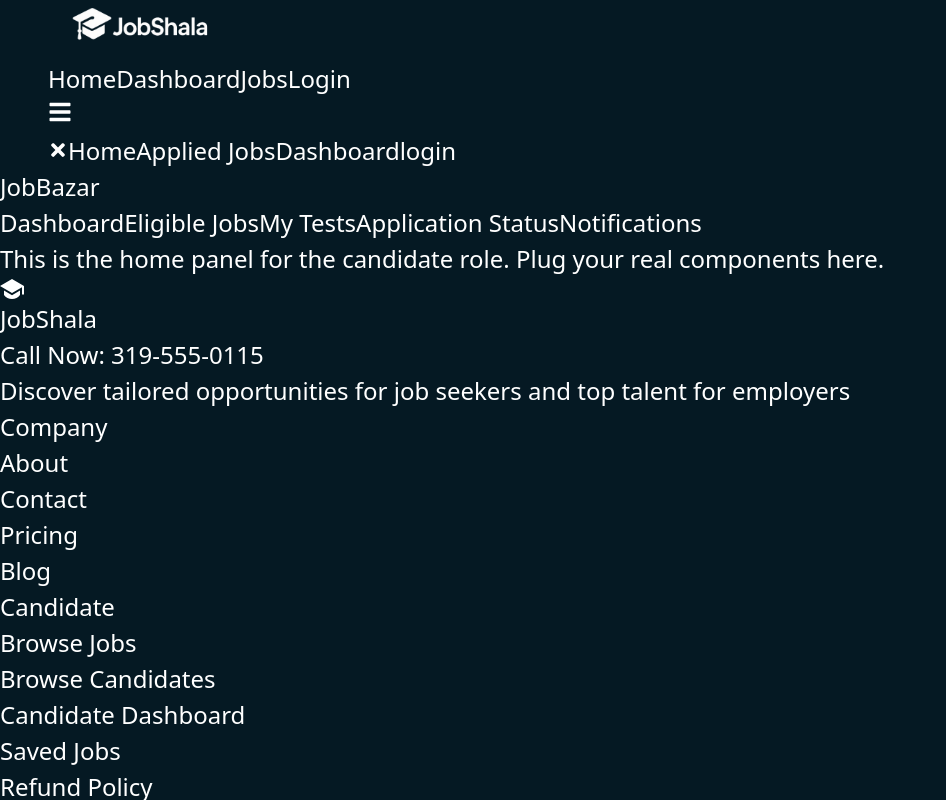
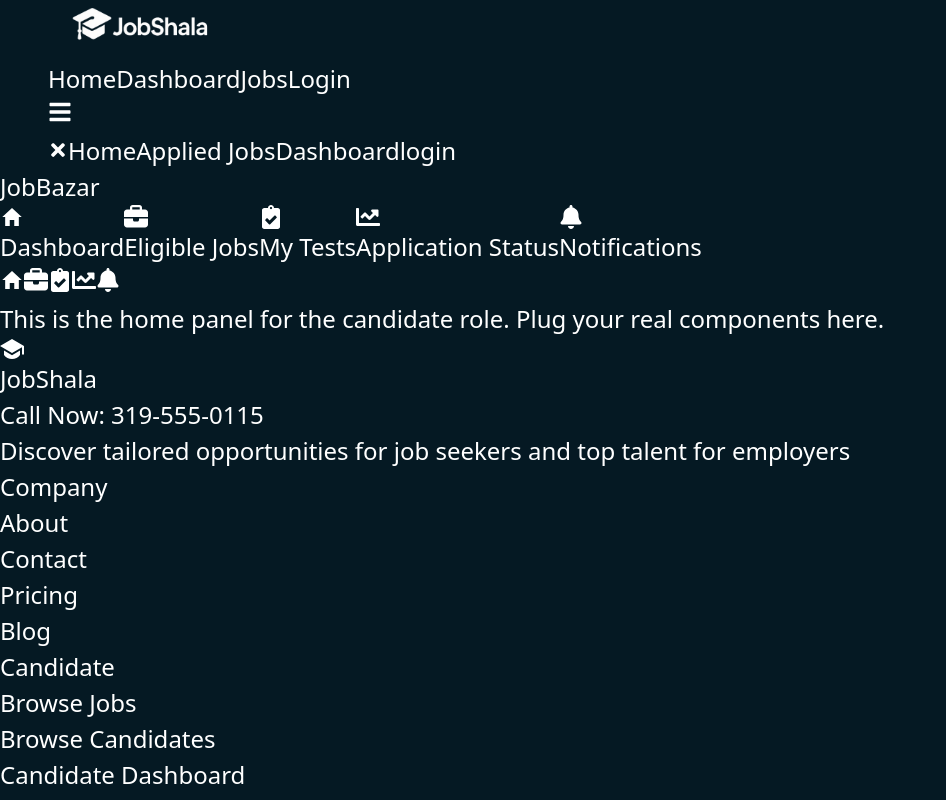
Before and after one commit to actionxbar-14/JobShala, a React (Vite) app in the folder JobShala/: page /JobDashboard in a window 1280 px wide. Shown: the top 800 px of the page, without its empty margins (0-946 px from the left). Built offline with nearby package versions, Linux system fonts and the light colour scheme.

Commit message:
dashboard section updated

```diff
--- a/JobShala/src/components/Dashboard.jsx
+++ b/JobShala/src/components/Dashboard.jsx
@@ -1,33 +1,119 @@
+// // import React, { useState } from "react";
+// // import { Link } from "react-router-dom";
+// // import { IoMdHome } from "react-icons/io";
+// // import { FaBriefcase } from "react-icons/fa6";
+// // import { FaClipboardCheck } from "react-icons/fa";
+// // import { FaChartLine } from "react-icons/fa";
+// // import { FaBell } from "react-icons/fa";
+
+// // const Dashboard = ({ role = "candidate" }) => {
+// //   // Sidebar menu definitions per role
+// //   const menus = {
+// //     candidate: [
+// //       { key: "home", label: "Dashboard", icon: <IoMdHome /> },
+// //       { key: "jobs", label: "Eligible Jobs", icon: <FaBriefcase /> },
+// //       { key: "tests", label: "My Tests", icon: <FaClipboardCheck /> },
+// //       { key: "status", label: "Application Status", icon:<FaChartLine />},
+// //       { key: "alerts", label: "Notifications", icon: <FaBell /> },
+// //     ],
+// //     recruiter: [
+// //       { key: "home", label: "Dashboard", icon: <IoMdHome /> },
+// //       { key: "post", label: "Create Job", icon: <FaBriefcase /> },
+// //       { key: "candidates", label: "Applicants", icon: <FaClipboardCheck /> },
+// //       { key: "schedule", label: "Schedule Interview", icon: <FaChartLine /> },
+// //       { key: "alerts", label: "Notifications", icon: <FaBell /> },
+// //     ],
+// //     admin: [
+// //       { key: "home", label: "Dashboard", icon: <IoMdHome /> },
+// //       { key: "verify", label: "Verify Companies", icon: <FaBriefcase /> },
+// //       { key: "cleanup", label: "Remove Spam", icon: <FaChartLine /> },
+// //       { key: "usage", label: "Platform Usage", icon: <FaBell /> },
+// //     ],
+// //   };
+
+// //   const [active, setActive] = useState(menus[role][0].key);
+
+// //   const ActiveIcon = menus[role].find((m) => m.key === active)?.icon;
+
+// //   return (
+// //     <div className="min-h-screen flex bg-[#001a26] text-gray-200">
+// //       {/* Sidebar */}
+// //       <aside className="w-64 bg-white/5 backdrop-blur-md border-r border-white/10 hidden md:block">
+// //         <div className="p-6 text-xl font-bold">JobBazar</div>
+// //         <nav className="flex flex-col gap-1 px-2">
+// //           {menus[role].map(({ key, label, icon: Icon }) => (
+// //             <button
+// //               key={key}
+// //               onClick={() => setActive(key)}
+// //               className={`flex items-center gap-3 px-4 py-2 rounded-lg text-sm hover:bg-white/10 transition ${
+// //                 active === key ? "bg-white/10" : ""
+// //               }`}
+// //             >
+// //               {/* <Icon className="w-5 h-5" />
+// //               {label} */}
+// //             </button>
+// //           ))}
+// //         </nav>
+// //       </aside>
+
+// //       {/* Main content */}
+// //       <main className="flex-1 p-6 overflow-y-auto">
+// //         {/* <h1 className="text-2xl font-semibold mb-4 capitalize flex items-center gap-2">
+// //           {ActiveIcon && <ActiveIcon className="w-6 h-6" />} {active.replace(/(^.|_.)/g, (s) => s.toUpperCase())}
+// //         </h1> */}
+
+// //         {/* Placeholder sections – replace with real components */}
+// //         <section className="bg-white/5 border border-white/10 rounded-xl p-6 shadow-sm">
+// //           <p className="text-gray-300 text-sm">
+// //             This is the <span className="font-medium">{active}</span> panel for the
+// //             <span className="font-medium"> {role}</span> role. Plug your real
+// //             components here.
+// //           </p>
+// //         </section>
+// //       </main>
+// //     </div>
+// //   );
+// // };
+
+// // export default Dashboard;
+
+
+
+
 // import React, { useState } from "react";
-// import { Link } from "react-router-dom";
 // import { IoMdHome } from "react-icons/io";
 // import { FaBriefcase } from "react-icons/fa6";
 // import { FaClipboardCheck } from "react-icons/fa";
 // import { FaChartLine } from "react-icons/fa";
 // import { FaBell } from "react-icons/fa";
 
+
+// /**
+//  * Dashboard component that adapts to three roles: "candidate", "recruiter", "admin".
+//  * Pass a `role` prop or fetch it from auth context.
+//  */
 // const Dashboard = ({ role = "candidate" }) => {
 //   // Sidebar menu definitions per role
 //   const menus = {
 //     candidate: [
-//       { key: "home", label: "Dashboard", icon: <IoMdHome /> },
-//       { key: "jobs", label: "Eligible Jobs", icon: <FaBriefcase /> },
-//       { key: "tests", label: "My Tests", icon: <FaClipboardCheck /> },
-//       { key: "status", label: "Application Status", icon:<FaChartLine />},
-//       { key: "alerts", label: "Notifications", icon: <FaBell /> },
+//       { key: "home", label: "Dashboard", icon: <IoMdHome/> },
+//       { key: "jobs", label: "Eligible Jobs", icon: <FaBriefcase/> },
+//       { key: "tests", label: "My Tests", icon: <FaClipboardCheck/> },
+//       { key: "status", label: "Application Status", icon: <FaChartLine/> },
+//       { key: "alerts", label: "Notifications", icon: <FaBell/> },
 //     ],
 //     recruiter: [
-//       { key: "home", label: "Dashboard", icon: <IoMdHome /> },
-//       { key: "post", label: "Create Job", icon: <FaBriefcase /> },
-//       { key: "candidates", label: "Applicants", icon: <FaClipboardCheck /> },
-//       { key: "schedule", label: "Schedule Interview", icon: <FaChartLine /> },
-//       { key: "alerts", label: "Notifications", icon: <FaBell /> },
+//       { key: "home", label: "Dashboard", icon:  <IoMdHome/>},
+//       { key: "post", label: "Create Job", icon: <FaBriefcase/> },
+//       { key: "candidates", label: "Applicants", icon: <FaClipboardCheck/> },
+//       { key: "schedule", label: "Schedule Interview", icon: <FaChartLine/> },
+//       { key: "alerts", label: "Notifications", icon: <FaBell/> },
 //     ],
 //     admin: [
-//       { key: "home", label: "Dashboard", icon: <IoMdHome /> },
-//       { key: "verify", label: "Verify Companies", icon: <FaBriefcase /> },
-//       { key: "cleanup", label: "Remove Spam", icon: <FaChartLine /> },
-//       { key: "usage", label: "Platform Usage", icon: <FaBell /> },
+//       { key: "home", label: "Dashboard", icon: <IoMdHome/> },
+//       { key: "verify", label: "Verify Companies", icon: <FaBriefcase/> },
+//       { key: "cleanup", label: "Remove Spam", icon: <FaClipboardCheck/> },
+//       { key: "usage", label: "Platform Usage", icon: <FaChartLine/> },
 //     ],
 //   };
 
@@ -38,28 +124,28 @@
 //   return (
 //     <div className="min-h-screen flex bg-[#001a26] text-gray-200">
 //       {/* Sidebar */}
-//       <aside className="w-64 bg-white/5 backdrop-blur-md border-r border-white/10 hidden md:block">
+//       <aside className="w-64 bg-white/5 backdrop-blur-md border-r border-white/10 hidden md:block z-[9998]">
 //         <div className="p-6 text-xl font-bold">JobBazar</div>
 //         <nav className="flex flex-col gap-1 px-2">
 //           {menus[role].map(({ key, label, icon: Icon }) => (
 //             <button
 //               key={key}
 //               onClick={() => setActive(key)}
-//               className={`flex items-center gap-3 px-4 py-2 rounded-lg text-sm hover:bg-white/10 transition ${
+//               className={`flex items-center gap-15 px-4 py-2 rounded-md text-sm hover:bg-white/10 transition ${
 //                 active === key ? "bg-white/10" : ""
 //               }`}
 //             >
-//               {/* <Icon className="w-5 h-5" />
-//               {label} */}
+//              {label}
 //             </button>
 //           ))}
 //         </nav>
 //       </aside>
 
 //       {/* Main content */}
-//       <main className="flex-1 p-6 overflow-y-auto">
+//       <main className="flex-1 p-6 overflow-y-auto z-[1]">
 //         {/* <h1 className="text-2xl font-semibold mb-4 capitalize flex items-center gap-2">
-//           {ActiveIcon && <ActiveIcon className="w-6 h-6" />} {active.replace(/(^.|_.)/g, (s) => s.toUpperCase())}
+//           {ActiveIcon && <ActiveIcon className="w-6 h-6" />}{" "}
+//           {active.replace(/(^.|_.)/g, (s) => s.toUpperCase())}
 //         </h1> */}
 
 //         {/* Placeholder sections – replace with real components */}
@@ -80,6 +166,10 @@
 
 
 
+
+
+
+
 import React, { useState } from "react";
 import { IoMdHome } from "react-icons/io";
 import { FaBriefcase } from "react-icons/fa6";
@@ -87,68 +177,71 @@ import { FaClipboardCheck } from "react-icons/fa";
 import { FaChartLine } from "react-icons/fa";
 import { FaBell } from "react-icons/fa";
 
-
-/**
- * Dashboard component that adapts to three roles: "candidate", "recruiter", "admin".
- * Pass a `role` prop or fetch it from auth context.
- */
 const Dashboard = ({ role = "candidate" }) => {
-  // Sidebar menu definitions per role
   const menus = {
     candidate: [
-      { key: "home", label: "Dashboard", icon: <IoMdHome/> },
-      { key: "jobs", label: "Eligible Jobs", icon: <FaBriefcase/> },
-      { key: "tests", label: "My Tests", icon: <FaClipboardCheck/> },
-      { key: "status", label: "Application Status", icon: <FaChartLine/> },
-      { key: "alerts", label: "Notifications", icon: <FaBell/> },
+      { key: "home", label: "Dashboard", icon: <IoMdHome /> },
+      { key: "jobs", label: "Eligible Jobs", icon: <FaBriefcase /> },
+      { key: "tests", label: "My Tests", icon: <FaClipboardCheck /> },
+      { key: "status", label: "Application Status", icon: <FaChartLine /> },
+      { key: "alerts", label: "Notifications", icon: <FaBell /> },
     ],
     recruiter: [
-      { key: "home", label: "Dashboard", icon:  <IoMdHome/>},
-      { key: "post", label: "Create Job", icon: <FaBriefcase/> },
-      { key: "candidates", label: "Applicants", icon: <FaClipboardCheck/> },
-      { key: "schedule", label: "Schedule Interview", icon: <FaChartLine/> },
-      { key: "alerts", label: "Notifications", icon: <FaBell/> },
+      { key: "home", label: "Dashboard", icon: <IoMdHome /> },
+      { key: "post", label: "Create Job", icon: <FaBriefcase /> },
+      { key: "candidates", label: "Applicants", icon: <FaClipboardCheck /> },
+      { key: "schedule", label: "Schedule Interview", icon: <FaChartLine /> },
+      { key: "alerts", label: "Notifications", icon: <FaBell /> },
     ],
     admin: [
-      { key: "home", label: "Dashboard", icon: <IoMdHome/> },
-      { key: "verify", label: "Verify Companies", icon: <FaBriefcase/> },
-      { key: "cleanup", label: "Remove Spam", icon: <FaClipboardCheck/> },
-      { key: "usage", label: "Platform Usage", icon: <FaChartLine/> },
+      { key: "home", label: "Dashboard", icon: <IoMdHome /> },
+      { key: "verify", label: "Verify Companies", icon: <FaBriefcase /> },
+      { key: "cleanup", label: "Remove Spam", icon: <FaClipboardCheck /> },
+      { key: "usage", label: "Platform Usage", icon: <FaChartLine /> },
     ],
   };
 
   const [active, setActive] = useState(menus[role][0].key);
-
   const ActiveIcon = menus[role].find((m) => m.key === active)?.icon;
 
   return (
-    <div className="min-h-screen flex bg-[#001a26] text-gray-200">
-      {/* Sidebar */}
+    <div className="min-h-screen flex flex-col md:flex-row bg-[#001a26] text-gray-200">
+      {/* Desktop Sidebar */}
       <aside className="w-64 bg-white/5 backdrop-blur-md border-r border-white/10 hidden md:block z-[9998]">
         <div className="p-6 text-xl font-bold">JobBazar</div>
         <nav className="flex flex-col gap-1 px-2">
-          {menus[role].map(({ key, label, icon: Icon }) => (
+          {menus[role].map(({ key, label, icon }) => (
             <button
               key={key}
               onClick={() => setActive(key)}
-              className={`flex items-center gap-15 px-4 py-2 rounded-md text-sm hover:bg-white/10 transition ${
+              className={`flex items-center gap-3 px-4 py-2 rounded-md text-sm hover:bg-white/10 transition ${
                 active === key ? "bg-white/10" : ""
               }`}
             >
-             {label}
+              {icon}
+              {label}
             </button>
           ))}
         </nav>
       </aside>
 
+      {/* Mobile Navbar */}
+      <nav className="md:hidden flex justify-around items-center bg-white/5 border-t border-white/10 py-2 fixed bottom-0 w-full z-[9999]">
+        {menus[role].map(({ key, icon }) => (
+          <button
+            key={key}
+            onClick={() => setActive(key)}
+            className={`text-xl p-2 rounded-full ${
+              active === key ? "bg-white/10 text-white" : "text-gray-400"
+            }`}
+          >
+            {icon}
+          </button>
+        ))}
+      </nav>
+
       {/* Main content */}
-      <main className="flex-1 p-6 overflow-y-auto z-[1]">
-        {/* <h1 className="text-2xl font-semibold mb-4 capitalize flex items-center gap-2">
-          {ActiveIcon && <ActiveIcon className="w-6 h-6" />}{" "}
-          {active.replace(/(^.|_.)/g, (s) => s.toUpperCase())}
-        </h1> */}
-
-        {/* Placeholder sections – replace with real components */}
+      <main className="flex-1 p-6 overflow-y-auto pb-16 md:pb-6">
         <section className="bg-white/5 border border-white/10 rounded-xl p-6 shadow-sm">
           <p className="text-gray-300 text-sm">
             This is the <span className="font-medium">{active}</span> panel for the
```
